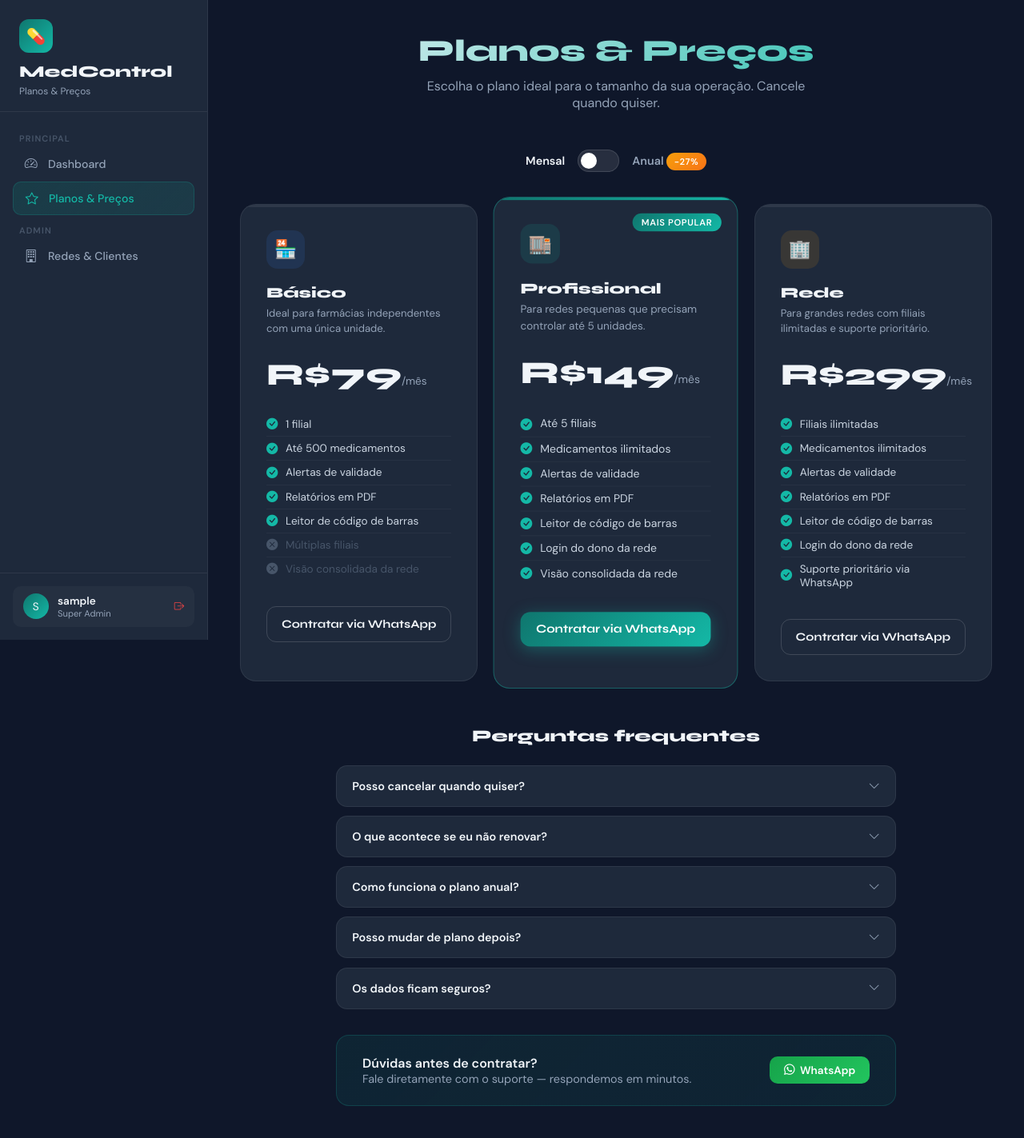
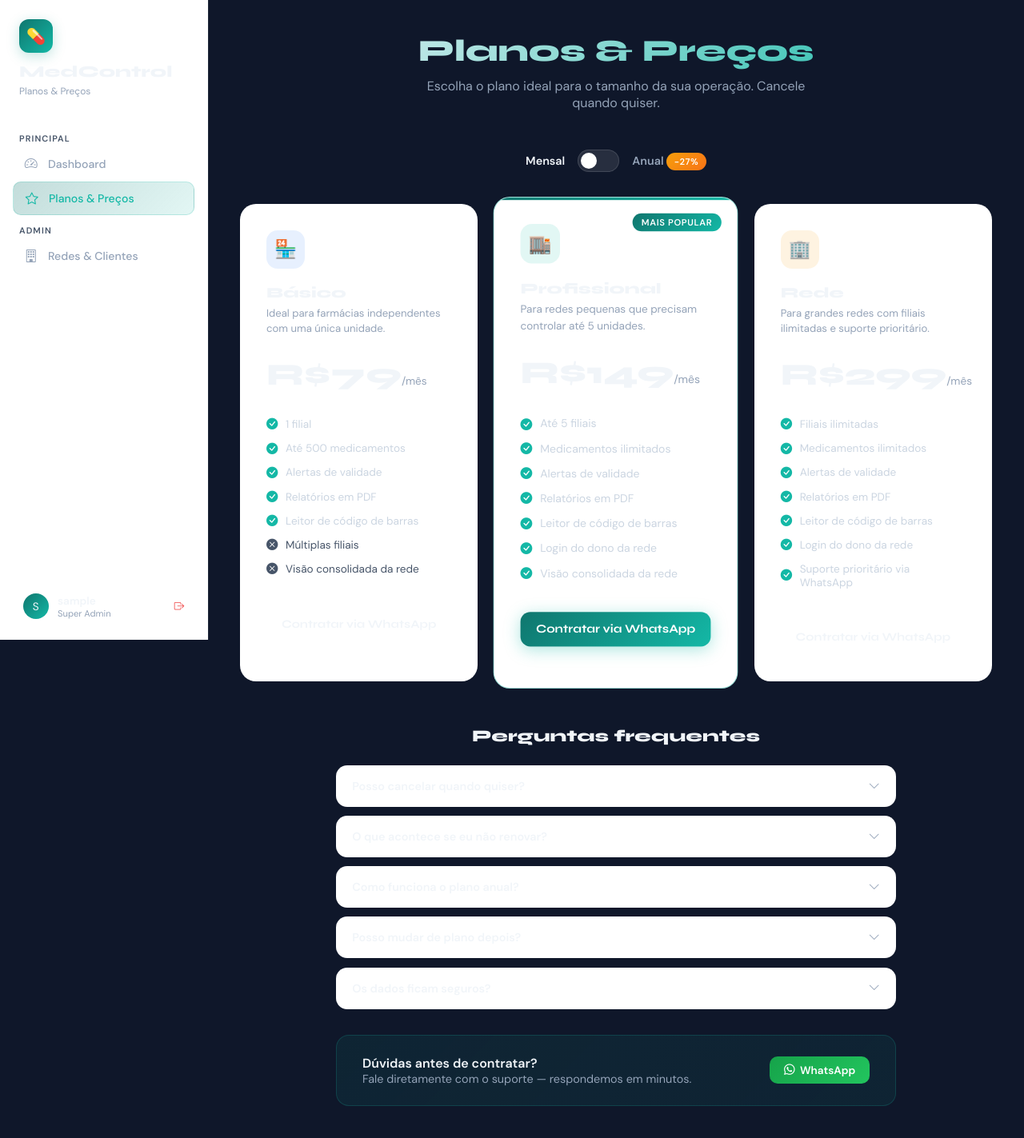
Before and after one commit to TeilonS/MedControl, a Flask app: page /planos in a window 1280 px wide. Shown: the whole page at 80% size. Run offline with Flask 3, Linux system fonts and the light colour scheme; the visitor is signed in with stand-in values (Sample User, id 1); some libraries are stand-ins or nearby versions.

Commit message:
feat: tema claro em todas as páginas + toggle em todos os menus 1.2

```diff
--- a/templates/planos.html
+++ b/templates/planos.html
@@ -1,7 +1,9 @@
 <!DOCTYPE html>
 <html lang="pt-BR">
 <head>
-  <meta charset="UTF-8"><meta name="viewport" content="width=device-width, initial-scale=1.0">
+  <meta charset="UTF-8">
+  <link rel="stylesheet" href="{{ url_for('static', filename='css/theme.css') }}">
+<meta name="viewport" content="width=device-width, initial-scale=1.0">
   <title>MedControl — Planos & Preços</title>
   <link href="https://fonts.googleapis.com/css2?family=Syne:wght@700;800;900&family=DM+Sans:ital,wght@0,400;0,500;0,600;1,400&display=swap" rel="stylesheet">
   <link href="https://cdn.jsdelivr.net/npm/bootstrap-icons@1.11.3/font/bootstrap-icons.min.css" rel="stylesheet">
@@ -9,7 +11,7 @@
     :root{--primary:#0f766e;--primary-l:#14b8a6;--accent:#f59e0b;--dark:#0f172a;--surface:#1e293b;--border:rgba(255,255,255,0.07);--text:#f1f5f9;--muted:#94a3b8;--sw:260px}
     *{box-sizing:border-box;margin:0;padding:0}
     body{background:var(--dark);color:var(--text);font-family:'DM Sans',sans-serif;min-height:100vh;display:flex}
-    .sidebar{width:var(--sw);min-height:100vh;background:var(--surface);border-right:1px solid var(--border);display:flex;flex-direction:column;position:fixed;top:0;left:0;z-index:100}
+    .sidebar{width:var(--sw);min-height:100vh;background:var(--sb-bg);border-right:1px solid var(--border);display:flex;flex-direction:column;position:fixed;top:0;left:0;z-index:100}
     .sb-logo{padding:1.5rem 1.5rem 1rem;border-bottom:1px solid var(--border)}
     .logo-icon{width:42px;height:42px;background:linear-gradient(135deg,var(--primary),var(--primary-l));border-radius:12px;display:flex;align-items:center;justify-content:center;font-size:1.2rem;margin-bottom:.7rem}
     .sb-logo h2{font-family:'Syne',sans-serif;font-weight:800;font-size:1.25rem}
@@ -44,7 +46,7 @@
 
     /* CARDS */
     .plans-grid{display:grid;grid-template-columns:repeat(3,1fr);gap:1.5rem;max-width:960px;margin:0 auto}
-    .plan-card{background:var(--surface);border:1px solid var(--border);border-radius:20px;padding:2rem;position:relative;transition:all .3s;overflow:hidden}
+    .plan-card{background:var(--sb-bg);border:1px solid var(--border);border-radius:20px;padding:2rem;position:relative;transition:all .3s;overflow:hidden}
     .plan-card::before{content:'';position:absolute;top:0;left:0;right:0;height:3px;background:var(--border)}
     .plan-card.popular{border-color:rgba(20,184,166,0.4);transform:scale(1.03)}
     .plan-card.popular::before{background:linear-gradient(90deg,var(--primary),var(--primary-l))}
@@ -79,7 +81,7 @@
     /* FAQ */
     .faq-section{max-width:700px;margin:3.5rem auto 0}
     .faq-title{font-family:'Syne',sans-serif;font-weight:800;font-size:1.3rem;text-align:center;margin-bottom:1.5rem}
-    .faq-item{background:var(--surface);border:1px solid var(--border);border-radius:14px;margin-bottom:.7rem;overflow:hidden}
+    .faq-item{background:var(--sb-bg);border:1px solid var(--border);border-radius:14px;margin-bottom:.7rem;overflow:hidden}
     .faq-q{padding:1rem 1.2rem;cursor:pointer;display:flex;justify-content:space-between;align-items:center;font-weight:600;font-size:.9rem}
     .faq-q i{transition:transform .3s;color:var(--muted)}
     .faq-item.open .faq-q i{transform:rotate(180deg)}
@@ -273,5 +275,28 @@
     });
   });
 </script>
+
+  <script>
+    (function() {
+      const tema = "{{ session.get('tema', 'light') }}";
+      document.documentElement.setAttribute('data-theme', tema);
+      document.addEventListener('DOMContentLoaded', function() {
+        const lbl = document.getElementById('theme-label');
+        if (lbl) lbl.textContent = tema === 'dark' ? '🌙 Modo escuro' : '☀️ Modo claro';
+      });
+    })();
+    function toggleTheme() {
+      const isDark = document.documentElement.getAttribute('data-theme') === 'dark';
+      const newTheme = isDark ? 'light' : 'dark';
+      document.documentElement.setAttribute('data-theme', newTheme);
+      const lbl = document.getElementById('theme-label');
+      if (lbl) lbl.textContent = newTheme === 'dark' ? '🌙 Modo escuro' : '☀️ Modo claro';
+      fetch('/preferencias/tema', {
+        method: 'POST',
+        headers: {'Content-Type': 'application/json'},
+        body: JSON.stringify({tema: newTheme})
+      });
+    }
+  </script>
 </body>
 </html>
```
Also changed, not shown: templates/admin/dashboard.html (+29 -4 lines), templates/index.html (+6 -6 lines).
